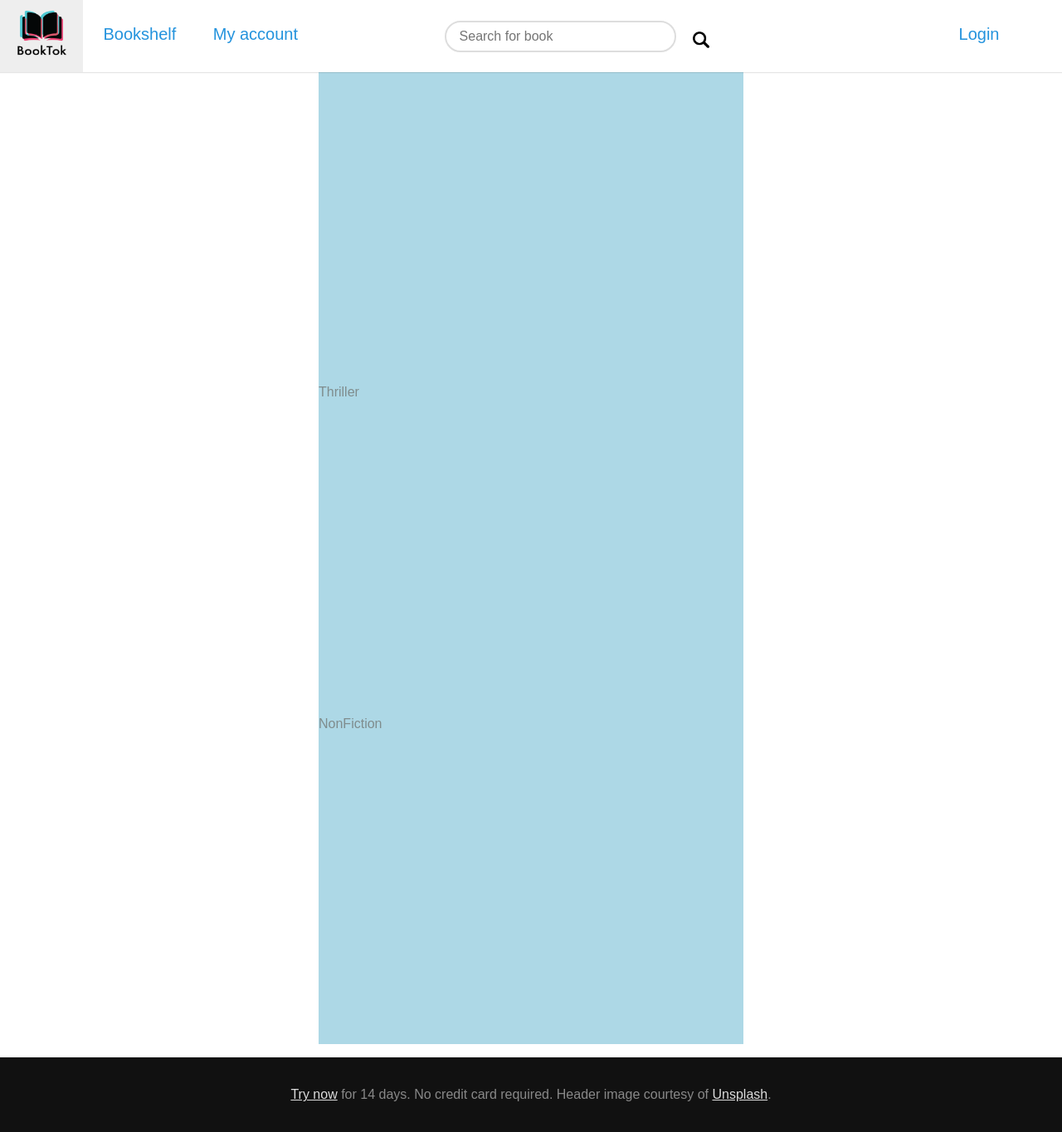
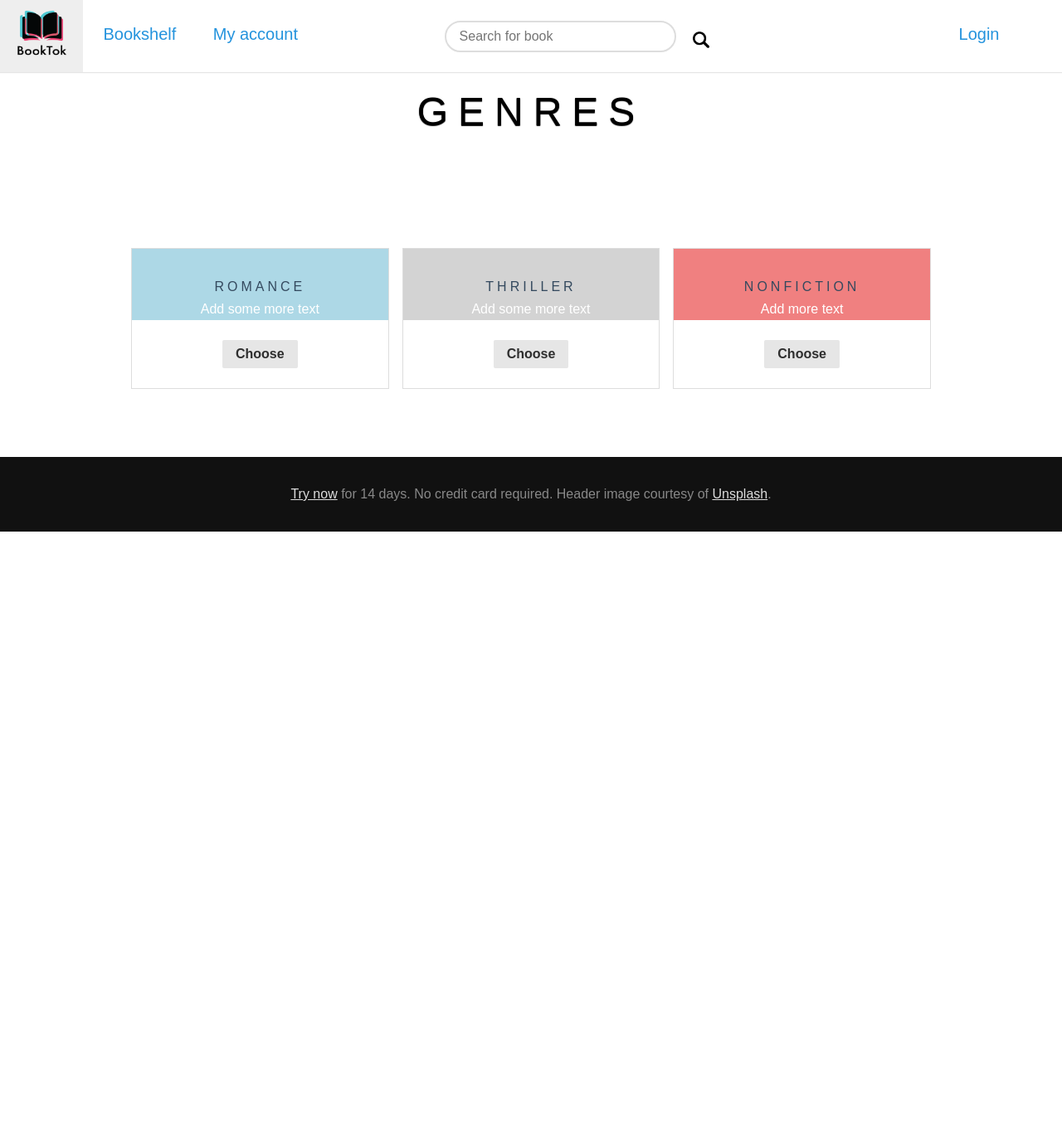
Before and after one commit to hoin0784/BookTok, a Flask app: template templates/Home.html in a window 1280 px wide. Shown: the whole page at 83% size. After the commit the page ends 641 px from the top, so only its background shows below. Run offline with Flask 2, Linux system fonts and the light colour scheme; the template is opened without the code that fills it, so the values that code supplies are empty; some libraries are stand-ins or nearby versions.

Commit message:
working on genres grid

```diff
--- a/static/style.css
+++ b/static/style.css
@@ -47,9 +47,9 @@
    * vertically center the text.
    */
 
-  .banner {
-    background: lightblue;
 
+  .romanceBanner div {
+    background: pink;
     /* height: 20px; */
     width: 40%;
     border-color: black;
@@ -59,11 +59,16 @@
     /* display: table; */
   }
 
+  .grid-container{
+    display: block;
+    border-color: black;
+  }
+
   .banner-head {
     text-align: center;
-    margin-bottom: 0;
+    margin-bottom: 150px;
     font-size: 2em;
-    color: white;
+    color: Black;
     font-weight: 500;
     text-shadow: 0 1px 1px black;
   }
@@ -72,12 +77,12 @@
    * -- PRICING TABLE WRAPPER --
    * This element wraps up all the pricing table elements
    */
-  .pricing-tables,
+  .genres,
   .information {
     max-width: 980px;
     margin: 0 auto;
   }
-  .pricing-tables {
+  .genres {
     margin-bottom: 3.125em;
     text-align: center;
   }
@@ -86,7 +91,7 @@
    * -- PRICING TABLE  --
    * Every pricing table has the .pricing-table class
    */
-  .pricing-table {
+  .genre-table {
     border: 1px solid #ddd;
     margin: 0 0.5em 2em;
     padding: 0 0 3em;
@@ -96,23 +101,27 @@
    * -- PRICING TABLE HEADER COLORS --
    * Choose a different color based on the type of pricing table.
    */
-  .pricing-table-free .pricing-table-header {
-    background: #519251;
+  .genre-table-romance .genre-table-header {
+    background-color: lightblue;
   }
 
-  .pricing-table-biz .pricing-table-header {
-    background: #2c4985;
+  .genre-table-thriller .genre-table-header {
+    background-color: lightgray;
+  }
+
+  .genre-table-nf .genre-table-header {
+    background-color: lightcoral;
   }
 
   /*
    * -- PRICING TABLE HEADER --
    * By default, a header is black/white, and has some styles for its <h2> name.
    */
-  .pricing-table-header {
+  .genre-table-header {
     background: #111;
     color: #fff;
   }
-  .pricing-table-header h2 {
+  .genre-table-header h2 {
     margin: 0;
     padding-top: 2em;
     font-size: 1em;
@@ -123,12 +132,12 @@
    * -- PRICING TABLE PRICE --
    * Styles for the price and the corresponding <span>per month</span>
    */
-  .pricing-table-price {
+  .genre-table-price {
     font-size: 6em;
     margin: 0.2em 0 0;
     font-weight: 100;
   }
-  .pricing-table-price span {
+  .genre-table-price span {
     display: block;
     text-transform: uppercase;
     font-size: 0.2em;
@@ -142,7 +151,7 @@
    * -- PRICING TABLE LIST --
    * Each pricing table has a <ul> which is denoted by the .pricing-table-list class
    */
-  .pricing-table-list {
+  .genre-table-list {
     list-style-type: none;
     margin: 0;
     padding: 0;
@@ -153,7 +162,7 @@
    * -- PRICING TABLE LIST ELEMENTS --
    * Styles for the individual list elements within each pricing table
    */
-  .pricing-table-list li {
+  .genre-table-list li {
     padding: 0.8em 0;
     background: #f7f7f7;
     border-bottom: 1px solid #e7e7e7;
--- a/templates/Home.html
+++ b/templates/Home.html
@@ -9,84 +9,76 @@
     <link rel="stylesheet" href="/css/pure/pure-min.css">
     <link rel="stylesheet" href="/css/pure/grids-responsive-min.css">
     <link rel="stylesheet" href="/static/style.css">
+    <link rel="stylesheet" href="https://cdn.jsdelivr.net/npm/purecss@3.0.0/build/pure-min.css" integrity="sha384-X38yfunGUhNzHpBaEBsWLO+A0HDYOQi8ufWDkZ0k9e0eXz/tH3II7uKZ9msv++Ls" crossorigin="anonymous">
+    <script src="https://code.jquery.com/jquery-3.6.0.min.js"></script>
+    <script>
+    $(document).ready(function() {
+        $('#romanceButton').click(function() {
+            window.location.href = '/Romance';
+        });
+        $('#thrillerButton').click(function() {
+            window.location.href = '/Thriller';
+        });
+        $('#nfButton').click(function() {
+            window.location.href = '/Nonfiction';
+        });
+    });
+</script>
+
 </head>
 
 <body>
     {% include "Navi.html" %}
+    <br>
+    <br><br>
 
-    <h1 class="banner-head"> Genres</h1>
-    <div class="banner">
-        Romance
+    <h2 class= "banner-head"> Genres</h2>
+
+    <div class="l-content">
+    <div class="genres pure-g">
+
+        <div class="pure-u-1 pure-u-md-1-3">
+            <div class="genre-table genre-table-romance">
+                <div class="genre-table-header">
+                    <h2>Romance</h2>
+                    <span>Add some
+                        more text<span>
                 </div>
-    <div class="banner">
-        Thriller
+                <ul class="genre-table-list">
+
+                </ul>
+                <button class="button-choose pure-button" id ="romanceButton">Choose</button>
             </div>
-    <div class="banner">
-        NonFiction
         </div>
 
-    <!-- <div class="l-content">
-    <div class="pricing-tables pure-g">
+
         <div class="pure-u-1 pure-u-md-1-3">
-            <div class="pricing-table pricing-table-free">
-                <div class="pricing-table-header">
-                    <h2>Personal</h2>
-                    <span class="pricing-table-price">
-                        $5 <span>per month</span>
-                    </span>
+            <div class="genre-table genre-table-thriller">
+                <div class="genre-table-header">
+                    <h2>Thriller</h2>
+                    <span>Add some
+                        more text<span>
                 </div>
-                <ul class="pricing-table-list">
-                    <li>Free setup</li>
-                    <li>Custom sub-domain</li>
-                    <li>Standard customer support</li>
-                    <li>1GB file storage</li>
-                    <li>1 database</li>
-                    <li>Unlimited bandwidth</li>
+                <ul class="genre-table-list">
                 </ul>
-                <button class="button-choose pure-button">Choose</button>
+                 <button class="button-choose pure-button" id = "thrillerButton">Choose</button>
             </div>
         </div>
+
         <div class="pure-u-1 pure-u-md-1-3">
-            <div class="pricing-table pricing-table-biz pricing-table-selected">
-                <div class="pricing-table-header">
-                    <h2>Small Business</h2>
-                    <span class="pricing-table-price">
-                        $25 <span>per month</span>
-                    </span>
+            <div class="genre-table genre-table-nf">
+                <div class="genre-table-header">
+                    <h2>Nonfiction</h2>
+                         <span>Add more text</span>
                 </div>
-                <ul class="pricing-table-list">
-                    <li>Free setup</li>
-                    <li>Use your own domain</li>
-                    <li>Standard customer support</li>
-                    <li>10GB file storage</li>
-                    <li>5 databases</li>
-                    <li>Unlimited bandwidth</li>
+                <ul class="genre-table-list">
                 </ul>
-                 <button class="button-choose pure-button">Choose</button>
+                <button class="button-choose pure-button" id = "nfButton">Choose</button>
             </div>
         </div>
-        <div class="pure-u-1 pure-u-md-1-3">
-            <div class="pricing-table pricing-table-enterprise">
-                <div class="pricing-table-header">
-                    <h2>Enterprise</h2>
-                    <span class="pricing-table-price">
-                        $45 <span>per month</span>
-                    </span>
     </div>
-                <ul class="pricing-table-list">
-                    <li>Free setup</li>
-                    <li>Use your own domain</li>
-                    <li>Premium customer support</li>
-                    <li>Unlimited file storage</li>
-                    <li>25 databases</li>
-                    <li>Unlimited bandwidth</li>
-                </ul>
-                <button class="button-choose pure-button">Choose</button>
-            </div>
-        </div>
-    </div> end pricing-tables -->
 
-    </div> <!-- end l-content -->
+     <!-- end l-content -->
 
     <div>
         <ul>
--- /dev/null
+++ b/templates/Nonfiction.html
@@ -0,0 +1,6 @@
+{% extends "Navi.html" %}
+{% block title %} BookShelf {% endblock %}
+
+{% block content %}
+   <h1>Nonfiction</h1>
+{% endblock %}
--- /dev/null
+++ b/templates/Romance.html
@@ -0,0 +1,6 @@
+{% extends "Navi.html" %}
+{% block title %} BookShelf {% endblock %}
+
+{% block content %}
+   <h1>Romance</h1>
+{% endblock %}
--- /dev/null
+++ b/templates/Thriller.html
@@ -0,0 +1,6 @@
+{% extends "Navi.html" %}
+{% block title %} BookShelf {% endblock %}
+
+{% block content %}
+   <h1>Thriller</h1>
+{% endblock %}
```
Also changed, not shown: 2 other files. Lines whose indentation alone changed are shown as unchanged.
